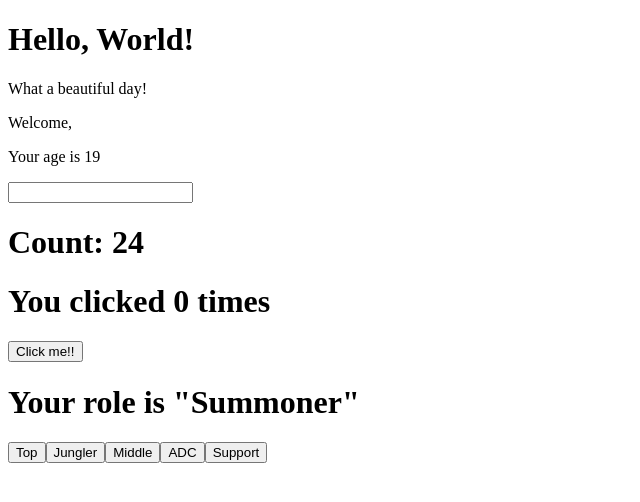
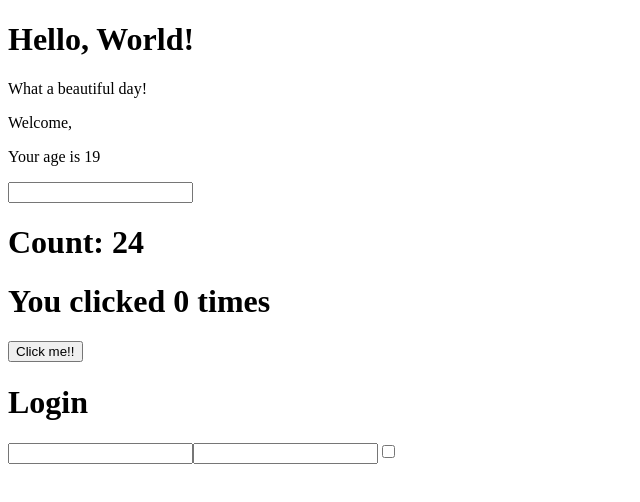
Before and after one commit to DavidePuziello/react-exercises, a React (Create React App) app: page / in a window 1280 px wide. Shown: the top 502 px of the page, without its empty margins (0-640 px from the left). Built offline with nearby package versions, Linux system fonts and the light colour scheme.

Commit message:
Feat: Exercise Update

```diff
--- a/src/App.js
+++ b/src/App.js
@@ -2,8 +2,8 @@
 import { Hello } from "./Hello";
 import { Counter } from "./Counter"
 import { ClickCounter } from "./ClickCounter";
-import { ClickTracker } from "./ClickTracker";
 import { InteractiveWelcome } from "./InteractiveWelcome";
+import { Login } from "./Login";
 
 export class App extends React.Component {
     render() {
@@ -12,7 +12,7 @@
             <InteractiveWelcome />
             <Counter initialValue={22} incrementAmount={2} incrementInterval={3000}/>
             <ClickCounter />
-            <ClickTracker />
+            <Login />
         </div>
     }
 }
--- /dev/null
+++ b/src/Login.js
@@ -0,0 +1,29 @@
+import React from "react";
+
+export class Login extends React.Component {
+    state = {
+        username: "",
+        password: "",
+        remember: false
+    }
+
+    handleInputChange = (event) => {
+        const name = event.target.name
+        const value = event.target.value
+        const type = event.target.type
+        const checked = event.target.checked
+
+        this.setState({
+            [name]: type === 'checkbox' ? checked : value,
+        })
+    }
+
+    render() {
+        return <>
+            <h1>Login</h1>
+            <input name="username" value={this.state.username} onChange={this.handleInputChange}></input>
+            <input name="password" type="password" value={this.state.password} onChange={this.handleInputChange}></input>
+            <input name="remember" type="checkbox" checked={this.state.remember} onChange={this.handleInputChange}/>
+        </>
+    }
+}
```
